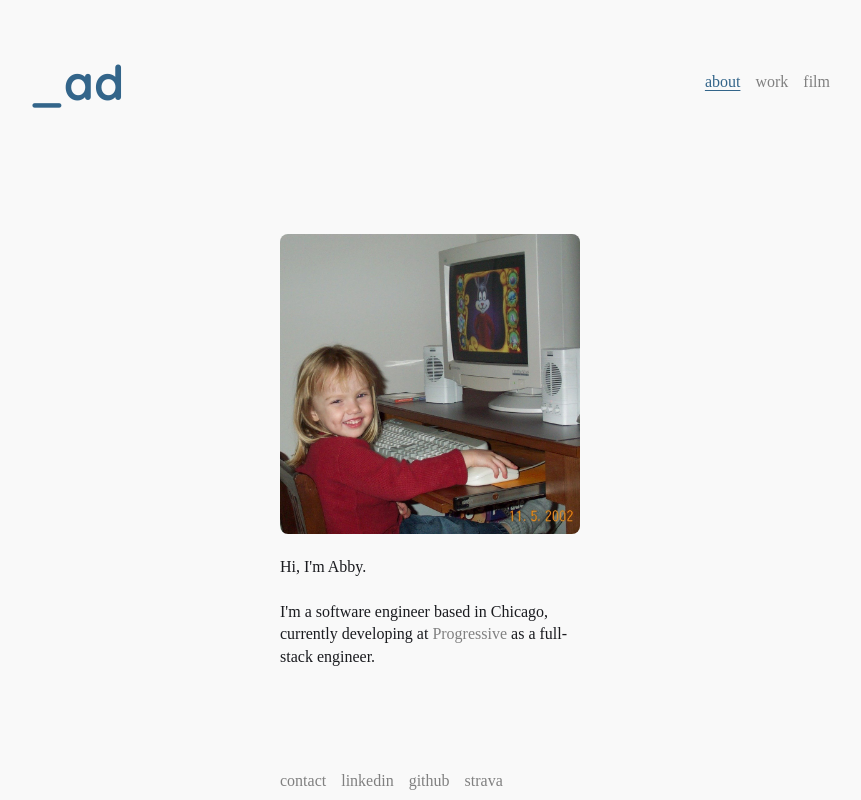
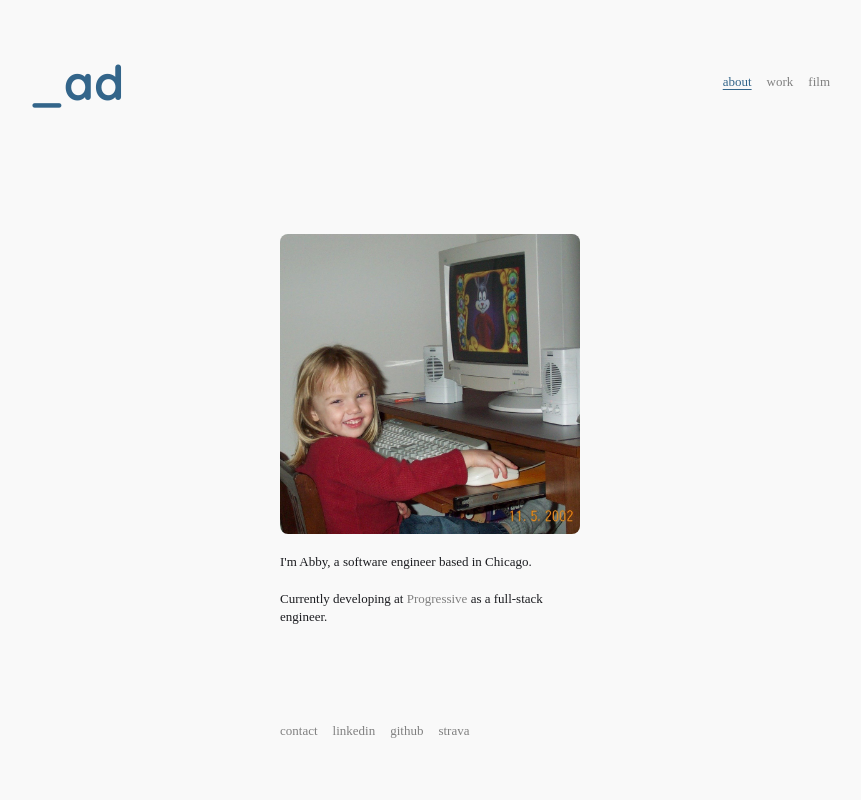
Before and after one commit to abbyadanger/ad, an Angular app: page / in a window 1280 px wide. Shown: the top 800 px of the page, without its empty margins (210-1071 px from the left). Built offline with nearby package versions, Linux system fonts and the light colour scheme.

Commit message:
Small Stuff

```diff
--- a/src/app/about/about.component.css
+++ b/src/app/about/about.component.css
@@ -29,7 +29,7 @@
     /* Paragraph */
     p {
         line-height: 1.4;
-        font-size: medium;
+        font-size: small;
         padding-bottom: 70px;
     }
     /* Socials */
--- a/src/app/about/about.component.html
+++ b/src/app/about/about.component.html
@@ -5,9 +5,8 @@
       <!-- Me -->
       <img class="me" src="/images/computer_me.jpg">
       <p>
-        Hi, I'm Abby. <br><br> I'm a software engineer based in Chicago, currently developing at
-          <a href="https://www.progressive.com/" target="_blank">Progressive</a>
-          as a full-stack engineer.
+        I'm Abby, a software engineer based in Chicago. <br><br>
+        Currently developing at <a href="https://www.progressive.com/" target="_blank">Progressive</a> as a full-stack engineer.
       </p>
       <!-- Socials -->
       <div class="socials">
--- a/src/app/film/film.component.html
+++ b/src/app/film/film.component.html
@@ -0,0 +1 @@
+<p>Chill I'm working on it .............</p>
--- a/src/app/header/header.component.css
+++ b/src/app/header/header.component.css
@@ -43,7 +43,7 @@
   display: flex;
   gap: 15px;
   align-items: center;
-  font-size: medium;
+  font-size: small;
   margin-left: auto;
 }
 .menu a {
--- a/src/app/work/work.component.html
+++ b/src/app/work/work.component.html
@@ -0,0 +1 @@
+<p>Chill I'm working on it .............</p>
```
